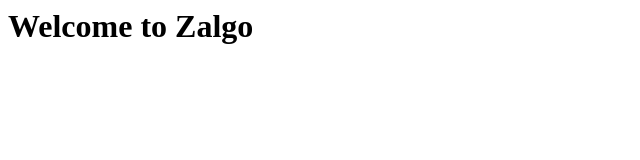
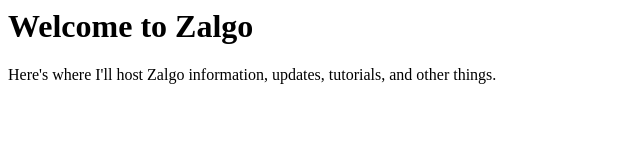
Before and after one commit to jammy3662/zalgo.net, a plain HTML site: page index.html in a window 1280 px wide. Shown: the whole page, without its empty margins (0-640 px from the left). Drawn offline with Linux system fonts and the light colour scheme.

Commit message:
stuff changed

```diff
--- a/index.html
+++ b/index.html
@@ -2,5 +2,8 @@
 <head>
 <title>Zalgo Website</title>
 <h1>Welcome to Zalgo</h1>
+<body>
+Here's where I'll host Zalgo information, updates, tutorials, and other things.
+</body>
 </head>
 </html>
```
